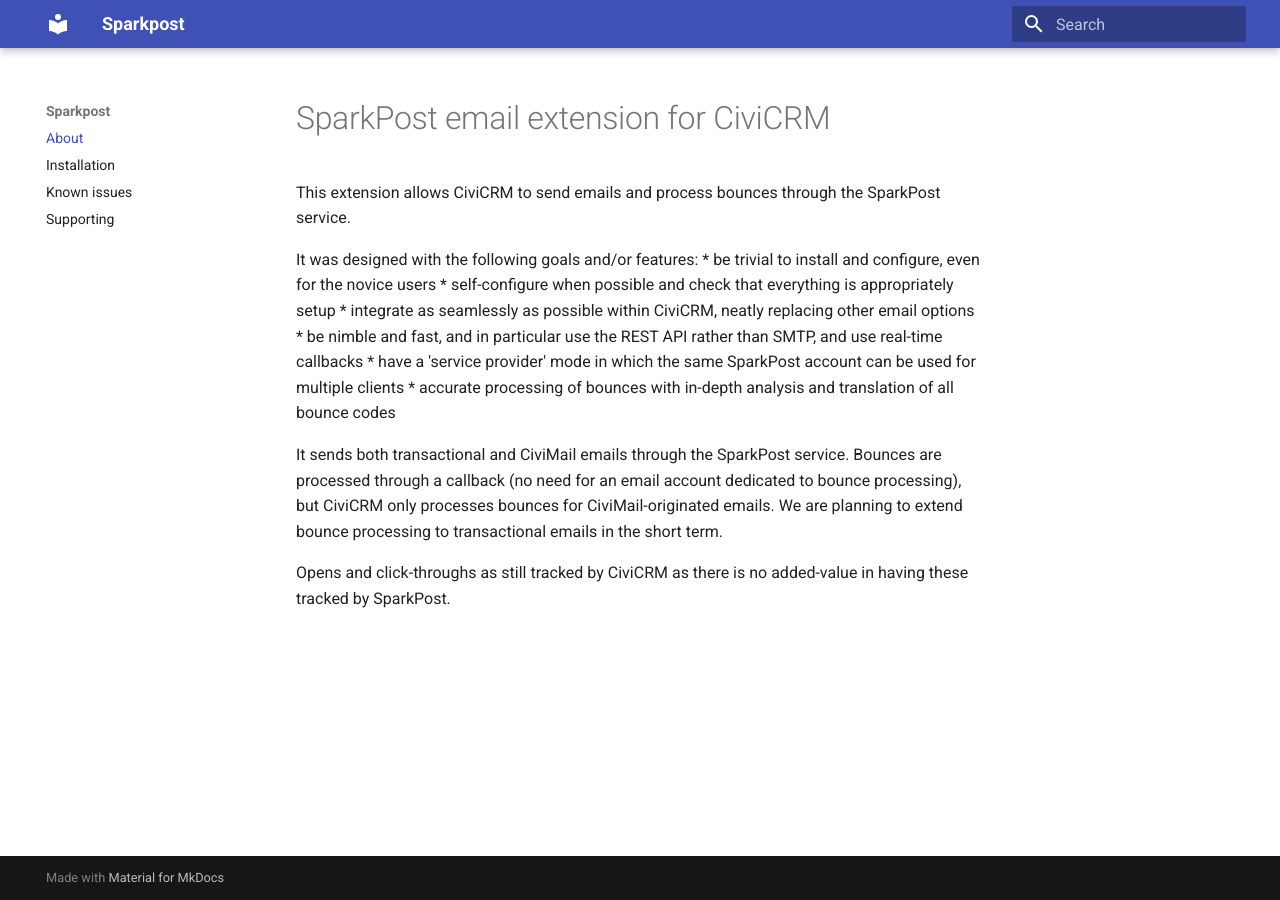
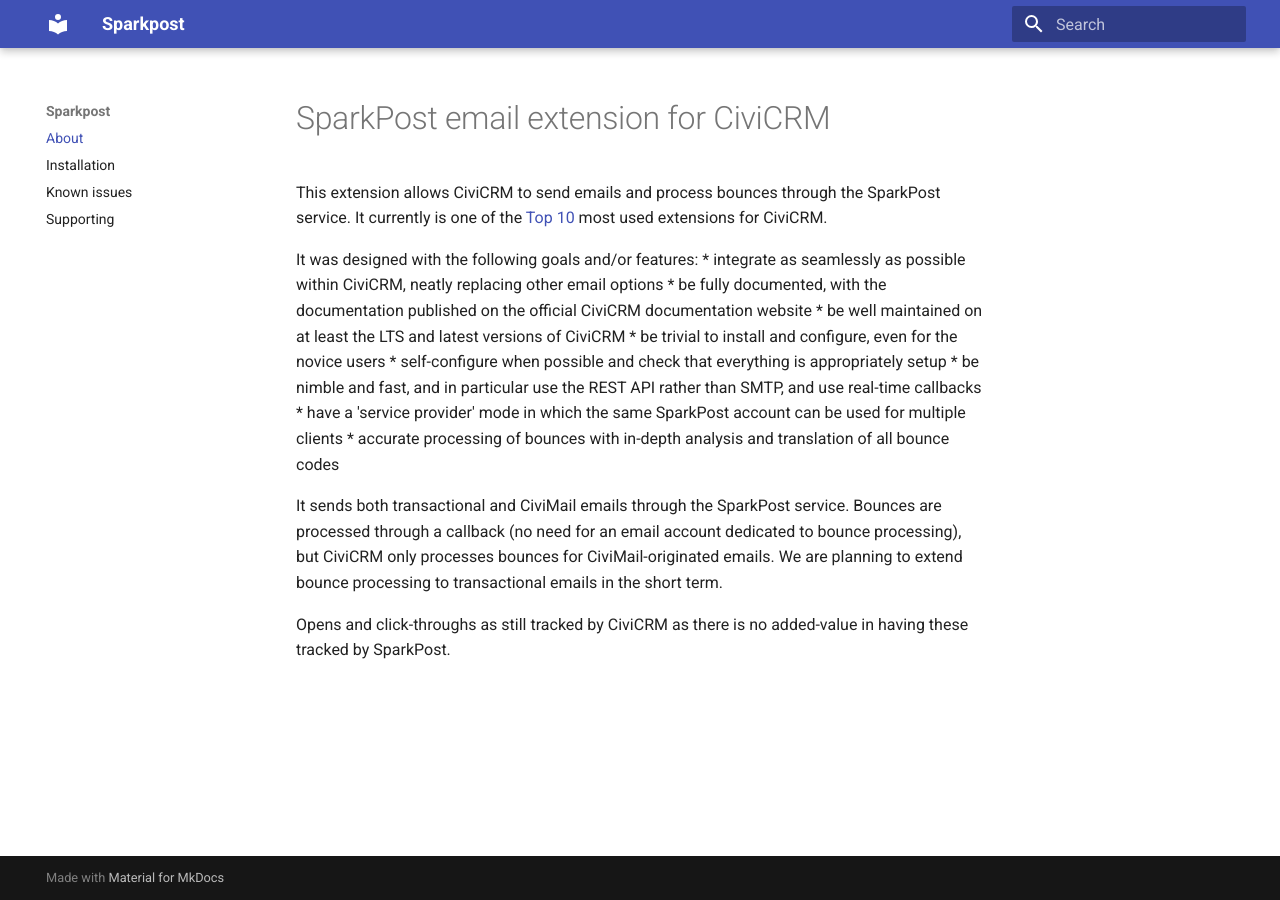
Before and after one commit to mattwire/com.cividesk.email.sparkpost, an MkDocs documentation site: the page built from docs/index.md, in a window 1280 px wide. Built offline with MkDocs 1.6.1 and Material for MkDocs 9.7.7, drawn with Linux system fonts in a browser that asks for light colours; old or Windows-style settings are respelled for this version of MkDocs.

Commit message:
Minor documentation adjustments.

```diff
--- a/docs/index.md
+++ b/docs/index.md
@@ -1,11 +1,14 @@
 # SparkPost email extension for CiviCRM
 
 This extension allows CiviCRM to send emails and process bounces through the SparkPost service.
+It currently is one of the [Top 10](https://stats.civicrm.org/?tab=sites) most used extensions for CiviCRM.
 
 It was designed with the following goals and/or features:
+* integrate as seamlessly as possible within CiviCRM, neatly replacing other email options
+* be fully documented, with the documentation published on the official CiviCRM documentation website
+* be well maintained on at least the LTS and latest versions of CiviCRM
 * be trivial to install and configure, even for the novice users
 * self-configure when possible and check that everything is appropriately setup
-* integrate as seamlessly as possible within CiviCRM, neatly replacing other email options
 * be nimble and fast, and in particular use the REST API rather than SMTP, and use real-time callbacks
 * have a 'service provider' mode in which the same SparkPost account can be used for multiple clients
 * accurate processing of bounces with in-depth analysis and translation of all bounce codes
```
Also changed, not shown: README.md (+2 -1 lines).
